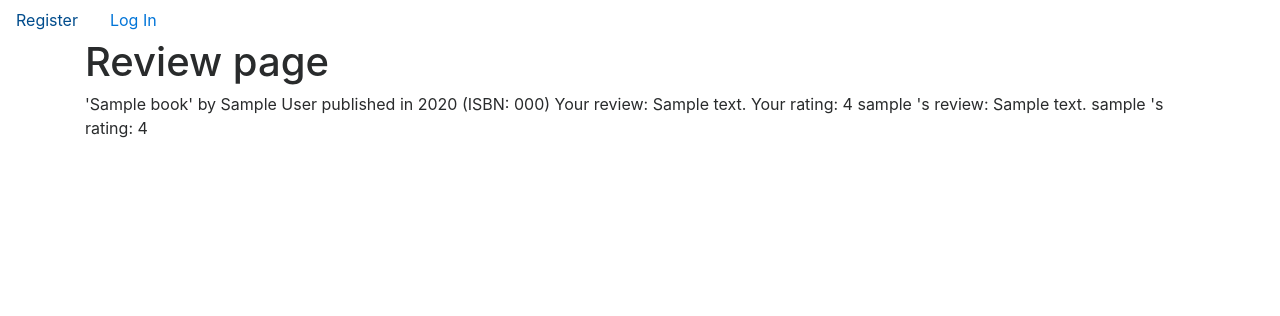
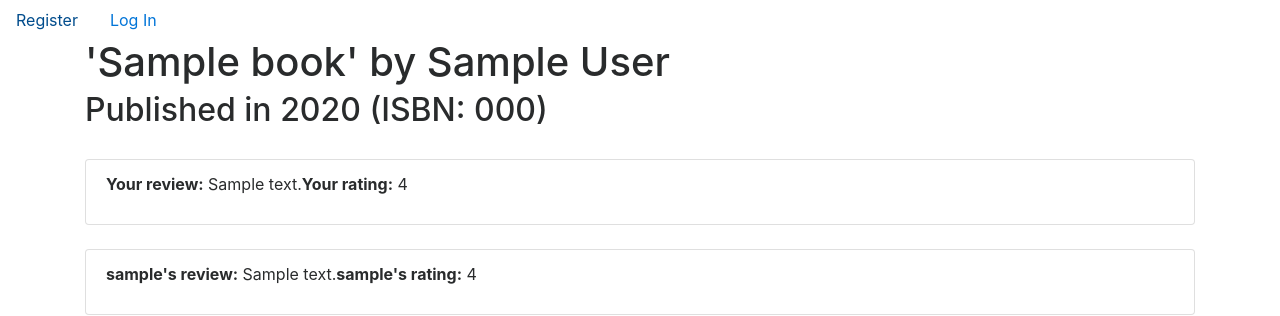
Before and after one commit to abyester/project1, a Flask app: template templates/book.html in a window 1280 px wide. Shown: the top 316 px of the page. Run offline with Flask 2, Linux system fonts and the light colour scheme; the template is opened without the code that fills it: most values are stand-ins (such as "Sample title", 1, 10 or a date in 2020); some libraries are stand-ins or nearby versions.

Commit message:
working version 0.8 including all elements

```diff
--- a/application.py
+++ b/application.py
@@ -1,6 +1,8 @@
 import os
+import requests
 
-from flask import Flask, flash, session, render_template, request, redirect, url_for
+from functools import wraps
+from flask import Flask, flash, jsonify, session, render_template, request, redirect, url_for
 from flask_session import Session
 from werkzeug.security import check_password_hash, generate_password_hash
 from sqlalchemy import create_engine
@@ -9,9 +11,11 @@
 app = Flask(__name__)
 app.secret_key = 'devkey'
 
-# Check for environment variable
+# Check for environment variables - first database url then goodreads key
 if not os.getenv("DATABASE_URL"):
     raise RuntimeError("DATABASE_URL is not set")
+if not os.getenv("GOODREADS_KEY"):
+    raise RuntimeError("GOODREADS_KEY is not set")
 
 # Configure session to use filesystem
 app.config["SESSION_PERMANENT"] = False
@@ -21,20 +25,27 @@
 # Set up database
 engine = create_engine(os.getenv("DATABASE_URL"))
 db = scoped_session(sessionmaker(bind=engine))
+#Set key
+key=os.getenv("GOODREADS_KEY")
 
+def login_required(view):
+    @wraps(view)
+    def wrapped_view(**kwargs):
+        if 'userid' not in session:
+            flash('Please login or register to continue')
+            return redirect(url_for('login'))
+        return view(**kwargs)
+    return wrapped_view
 
 @app.route("/", methods=['GET', 'POST'])
+@login_required
 def index():
     #redirect to login if a userid hasn't yet been set (and stored in the session dictionary)
     error = None
-    if 'userid' not in session:
-        flash('Please login or register to continue')
-        return redirect(url_for('login'))
 
     if request.method == 'POST':
         searchtext = request.form.get('searchtext')
         searchby = request.form.get('searchby')
-        print("Searchtext is ", searchtext)
 
         if searchtext is "":
             error = 'No search term entered'
@@ -48,12 +59,11 @@
         elif searchby == "Author":
             results = db.execute("SELECT * FROM books WHERE author LIKE :searchtext LIMIT 20", {"searchtext": '%'+searchtext+'%'}).fetchall()
 
-        if results is None:
-            flash('No results')
-        print("Results is ", results)
-        return render_template('index.html', error=error, results=results)
+        if len(results) == 0:
+            flash('No results. Search terms are case sensitive')
+        return render_template('index.html', error=error, results=results, userid=session['userid'])
 
-    return render_template('index.html', error=error)
+    return render_template('index.html', error=error, userid=session['userid'])
 
 @app.route("/login", methods=['GET', 'POST'])
 def login():
@@ -61,12 +71,9 @@
     # get username and password from form
     error = None
     if request.method == 'POST':
-        #print("Entered login POST area")
         username = request.form.get('username')
         password = request.form.get('password')
         user = db.execute("SELECT * FROM users WHERE username = :username", {"username": username}).fetchone()
-
-        #print(user)
 
         if user is None:
             error = 'Incorrect username.'
@@ -84,7 +91,6 @@
 def register():
     error = None
     if request.method == 'POST':
-        #print("Entered register POST area")
         username = request.form.get('username')
         password = request.form.get('password')
 
@@ -98,7 +104,6 @@
             error = 'User {} is already registered.'.format(username)
 
         if error is None:
-            #print("Got to insert username and password area")
             db.execute(
                 "INSERT INTO users (username, password) VALUES (:username, :password)",
                         {"username": username, "password": generate_password_hash(password)}
@@ -110,6 +115,7 @@
     return render_template('register.html', error=error)
 
 @app.route("/book/<isbn>", methods=['GET', 'POST'])
+@login_required
 def book(isbn):
 
     error = None
@@ -120,13 +126,13 @@
 
     # Get all reviews.  NB need to join users and reviews table to be able to get the reviews with username
     # todo = omit my review from this list
-    reviews = db.execute("SELECT username, review, rating FROM reviews JOIN users ON users.userid = reviews.userid WHERE isbn = :isbn",
+    reviews = db.execute("SELECT username, review, rating, reviews.userid FROM reviews JOIN users ON users.userid = reviews.userid WHERE isbn = :isbn",
                             {"isbn": isbn}).fetchall()
-    print(reviews)
+
     # Get my review (if it exists)
     myreview = db.execute("SELECT * FROM reviews WHERE isbn = :isbn AND userid = :userid",
                             {"isbn": isbn, "userid": session['userid']}).fetchone()
-    print(myreview)
+
     #check if user has submitted review
     if request.method == 'POST':
         review = request.form.get('review')
@@ -149,11 +155,51 @@
             myreview = db.execute("SELECT * FROM reviews WHERE isbn = :isbn AND userid = :userid",
                                     {"isbn": isbn, "userid": session['userid']}).fetchone()
 
-    #Get goodreads reviews
-    ## TODO
+    #Get goodreads reviews - note that the average_rating and ratings_count are both found in the first entry of the list of books
+    #which explains the slightly complex terminology used
+    res = requests.get("https://www.goodreads.com/book/review_counts.json", params={"key": key, "isbns": isbn})
+    if res.status_code != 200:
+        goodrating = None
+        goodcount = None
+    else:
+        goodreads = res.json()
+        goodrating = goodreads["books"][0]["average_rating"]
+        goodcount = goodreads["books"][0]["ratings_count"]
 
-    return render_template("book.html", book=book, myreview=myreview, reviews=reviews, error=error)
+    return render_template("book.html", book=book, myreview=myreview, reviews=reviews, userid=session['userid'], goodrating = goodrating, goodcount = goodcount, error=error)
+
+@app.route("/api/<isbn>")
+def book_api(isbn):
+
+    # Make sure book exists.
+    book = db.execute("SELECT * FROM books WHERE isbn = :isbn", {"isbn": isbn}).fetchone()
+    if book is None:
+        return jsonify({"error": "Invalid ISBN"}), 404
+
+    # Get all reviews.  NB need to join users and reviews table to be able to get the reviews with username
+    # todo = omit my review from this list
+    reviewcount = db.execute("SELECT COUNT(review) FROM reviews WHERE isbn = :isbn",
+                            {"isbn": isbn}).fetchone()
+    reviewcount = reviewcount[0]
+    if reviewcount != 0:
+        reviewavg = db.execute("SELECT AVG(rating) FROM reviews WHERE isbn = :isbn",
+                            {"isbn": isbn}).fetchone()
+        reviewavg = float(reviewavg[0])
+    else:
+        reviewavg = 0
+
+    return jsonify({
+            "title": book.title,
+            "author": book.author,
+            "year": book.year,
+            "isbn": book.isbn,
+            "review_count": reviewcount,
+            "average_score": reviewavg
+                })
+
 
 @app.route("/logout")
 def logout():
-    return "TO DO LOGOUT PAGE"
+    session.clear()
+    flash("Successfully logged out")
+    return redirect(url_for('login'))
--- a/import.py
+++ b/import.py
@@ -15,6 +15,12 @@
     f = open("books.csv")
     reader = csv.reader(f)
     for isbn, title, author, year in reader:
+        ##correct for missing zeros in isbns
+        if len(isbn) < 10:
+            isbn=isbn.zfill(10)
+        elif len(isbn) > 10 and len(isbn) < 13:
+            isbn=isbn.zfill(13)
+
         db.execute("INSERT INTO books (isbn, title, author, year) VALUES (:isbn, :title, :author, :year)",
                     {"isbn": isbn, "title": title, "author": author, "year": year})
         print(f"Added book with ISBN number {isbn} and title {title}.")
--- a/templates/book.html
+++ b/templates/book.html
@@ -5,29 +5,32 @@
 {% endblock %}
 
 {% block body %}
-    <h1>Review page</h1>
+    <h1>'{{ book.title }}' by {{ book.author }}</h1>
+    <h2>Published in {{ book.year }} (ISBN: {{ book.isbn }})</h2>
     <!-- space for error message -->
     {% if error %}
-        <p class=error><strong>Error:</strong> {{ error }}
+      <div class="alert alert-danger" role="alert">
+        <strong>Error:</strong> {{ error }}
+      </div>
     {% endif %}
 
-    <!-- book details -->
-    '{{ book.title }}' by {{ book.author }} published in {{ book.year }} (ISBN: {{ book.isbn }})
+    <br>
 
     <!-- your previous review OR space for you to leave a review -->
     {% if myreview %}
+      <ul class="list-group">
+        <li class="list-group-item list-group-item-primary">
+          <p><b>Your review:</b> {{ myreview.review }}</p>
+          <p><b>Your rating:</b> {{ myreview.rating }}</p>
+        </li>
+      </ul>
 
-      Your review: {{ myreview.review }}
-      Your rating: {{ myreview.rating }}
-
-    {% else %}
+      {% else %}
 
       <form action="{{ url_for('book', isbn = book.isbn) }}" method="post">
-        <div class="input-group">
-          <div class="input-group-prepend">
-            <span class="input-group-text">Enter your review:</span>
-          </div>
-          <textarea class="form-control" name="review"></textarea>
+        <div class="form-group">
+          <label for="review">Enter your review:</label>
+          <textarea class="form-control" name="review" rows="3"></textarea>
         </div>
         <div class="form-group">
           <label>Select rating:</label>
@@ -39,19 +42,38 @@
               <option rating="5">5</option>
           </select>
         <button type="submit" class="btn btn-primary">Click to Select</button>
+        </form>
+    <br>
+    {% endif %}
 
-    {% endif %}
+    <br>
 
     <!-- other reviews on site -->
     {% if reviews %}
+
       {% for review in reviews %}
-        {{ reviews.username }} 's review: {{ reviews.review }}
-        {{ reviews.username }} 's rating: {{ reviews.rating }}
-        {% endfor %}
+        {% if review.userid==userid %}
+        {% else %}
+        <ul class="list-group">
+          <li class="list-group-item">
+            <p><b>{{ review.username }}'s review:</b> {{ review.review }}</p>
+            <p><b>{{ review.username }}'s rating:</b> {{ review.rating }}</p>
+          </li>
+        </ul>
+        {% endif %}
+      {% endfor %}
     {% endif %}
     <!-- goodbooks reviews -->
 
+    <br>
 
-
+    {% if goodrating %}
+    <div class="card" style="width: 12rem;">
+      <img class="card-img-top" src="https://s.gr-assets.com/assets/doodle/choice_awards_2018/desktop_gr_logo.png" alt="Goodreads">
+      <div class="card-body">
+        <p class="card-text">This book has {{goodcount}} reviews on Goodreads and an average rating of {{goodrating}}.</p>
+      </div>
+    </div>
+    {% endif %}
 
 {% endblock %}
--- a/templates/layout.html
+++ b/templates/layout.html
@@ -14,9 +14,9 @@
     <!-- nav item taken from bootstrap 4 and common to all pages - different menu depending on whether user logged on or not-->
 
     <ul class="nav">
-      {% if user %}
+      {% if userid %}
       <li class="nav-item">
-        <a class="nav-link" href="{{ url_for('index') }}">{{ user.username }}</a>
+        <a class="nav-link" href="{{ url_for('index') }}">Index</a>
       </li>
       <li class="nav-item">
         <a class="nav-link" href="{{ url_for('logout') }}">Log Out</a>
@@ -35,11 +35,13 @@
 
     {% with messages = get_flashed_messages() %}
       {% if messages %}
+      <div class="alert alert-info" role="alert">
         <ul class=flashes>
         {% for message in messages %}
           <li>{{ message }}</li>
         {% endfor %}
         </ul>
+      </div>
       {% endif %}
     {% endwith %}
 
--- a/templates/login.html
+++ b/templates/login.html
@@ -8,7 +8,9 @@
     <h1>Login</h1>
     <!-- space for error message -->
     {% if error %}
-        <p class=error><strong>Error:</strong> {{ error }}
+      <div class="alert alert-danger" role="alert">
+        <strong>Error:</strong> {{ error }}
+      </div>
     {% endif %}
 
     <form action="{{ url_for('login') }}" method="post">
--- a/templates/register.html
+++ b/templates/register.html
@@ -8,7 +8,9 @@
     <h1>Register</h1>
     <!-- space for error message -->
     {% if error %}
-        <p class=error><strong>Error:</strong> {{ error }}
+      <div class="alert alert-danger" role="alert">
+        <strong>Error:</strong> {{ error }}
+      </div>
     {% endif %}
 
     <form action="{{ url_for('register') }}" method="post">
```
Also changed, not shown: templates/index.html (+9 -9 lines).
